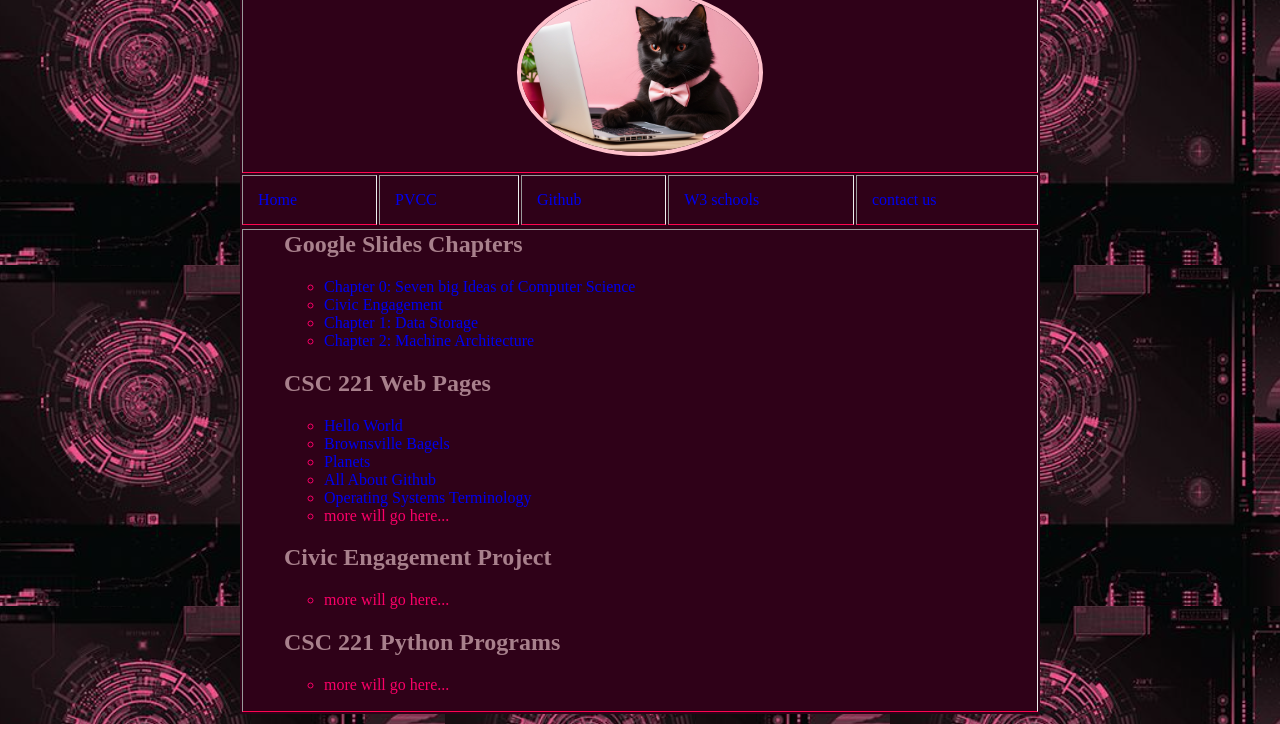
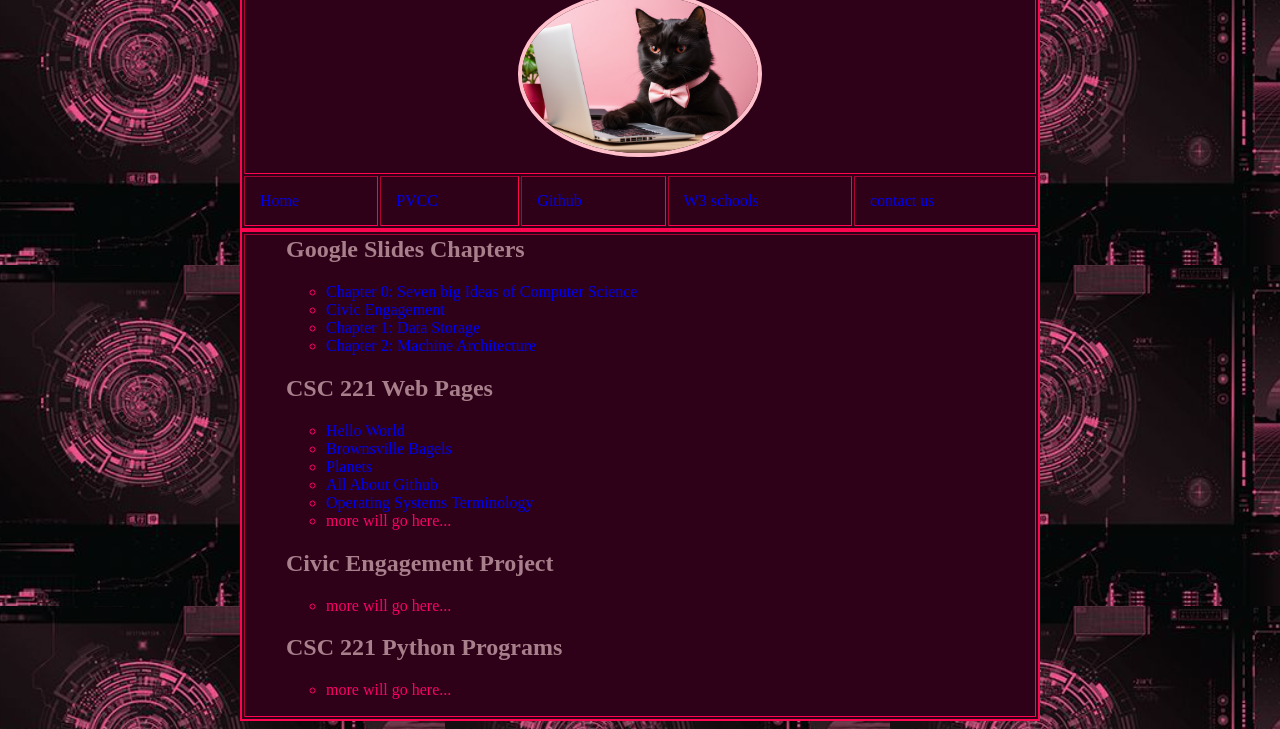
Before and after one commit to adelacervantes-pvcc/adelacervantes-pvcc.github.io, a plain HTML site: page index.html in a window 1280 px wide. Shown: the part 76-805 px from the top of the page. Drawn offline with Linux system fonts and the light colour scheme.

Commit message:
Add files via upload

```diff
--- a/index.html
+++ b/index.html
@@ -11,11 +11,11 @@
         }
 
         table {
-            solid #ff0550;
+            border: 2px solid #ff0550;
             width: 800px;
             margin: auto;
             background-color: rgba(47, 1, 24, 5.0); /* Updated background color with RGBA */
-            color: #fb0068; border: 2px
+            color: #fb0068;
         }
 
         tr {
@@ -69,6 +69,7 @@
             <td style="padding: 15px; color: #ff0059;"><a href="https://github.com/adelacervantes-pvcc"> Github</a></td>
             <td style="padding: 15px; color: #ff0059;"><a href="https://www.w3schools.com/html/">W3 schools</a></td>
             <td style="width: 150px; padding: 15px; color: #ff0059;"><a href="https://forms.gle/5cZ6s5VyqNZQENad6">contact us </a></td>
+
         </tr>
     </table>
 
@@ -108,5 +109,3 @@
         </tr>
     </table>
 </body>
-
-</html>
```
Also changed, not shown: midterm.html (+1 -1 lines), wp-purpletech.PNG (added).
